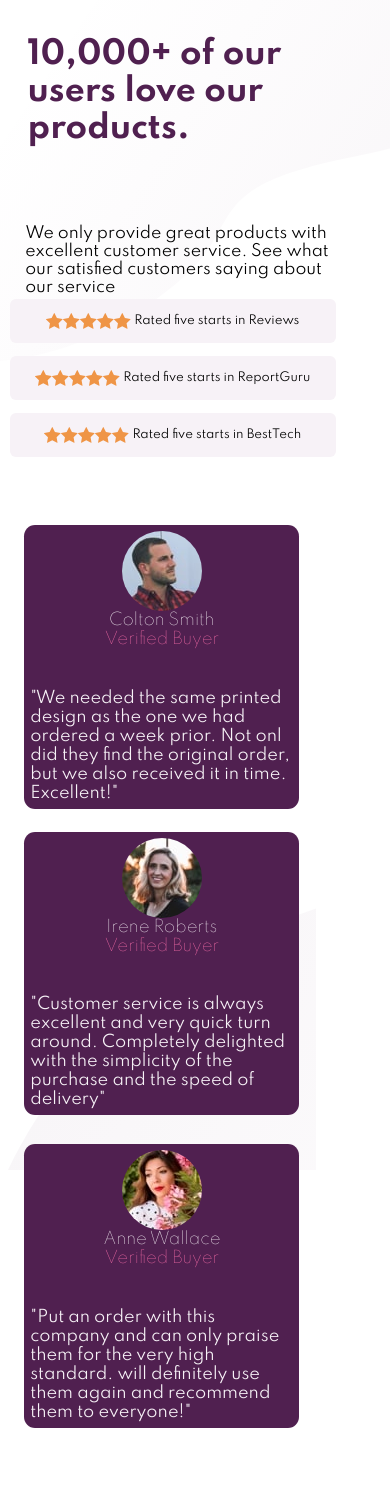
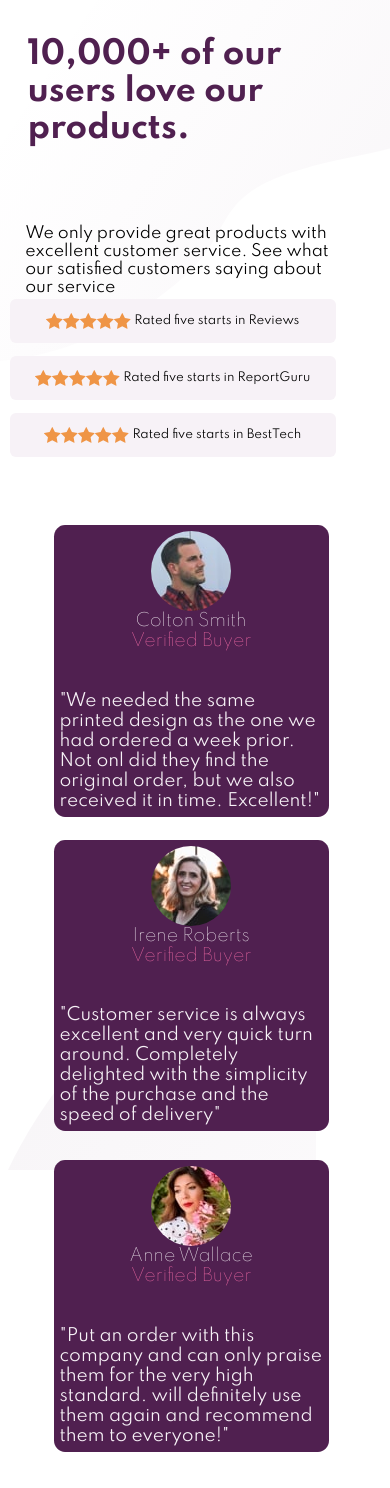
Before and after one commit to saidworks/HTML-CSS, a PHP site: page /index_flex.html in a window 390 px wide. Shown: the part 20-1508 px from the top of the page. Before the commit the page ends 1448 px from the top, so only its background shows below. Run offline with PHP 8.4, Linux system fonts and the light colour scheme.

Commit message:
fixed the alignment for the buyers

```diff
--- a/Part 1/style_flex.css
+++ b/Part 1/style_flex.css
@@ -70,15 +70,17 @@
             flex-direction: column;
             flex-wrap: nowrap;
             justify-content: center;
-            align-items: center;
+            align-items: baseline;
             align-content: center;
             padding: auto;
             margin: auto;
             max-width: 75%;
+            font-size: 2vmax;
         }
         .buyer {
             position: relative;
             align-content: center;
+            left: 10%;
         }
         .image {
             max-width: 100%;
```
